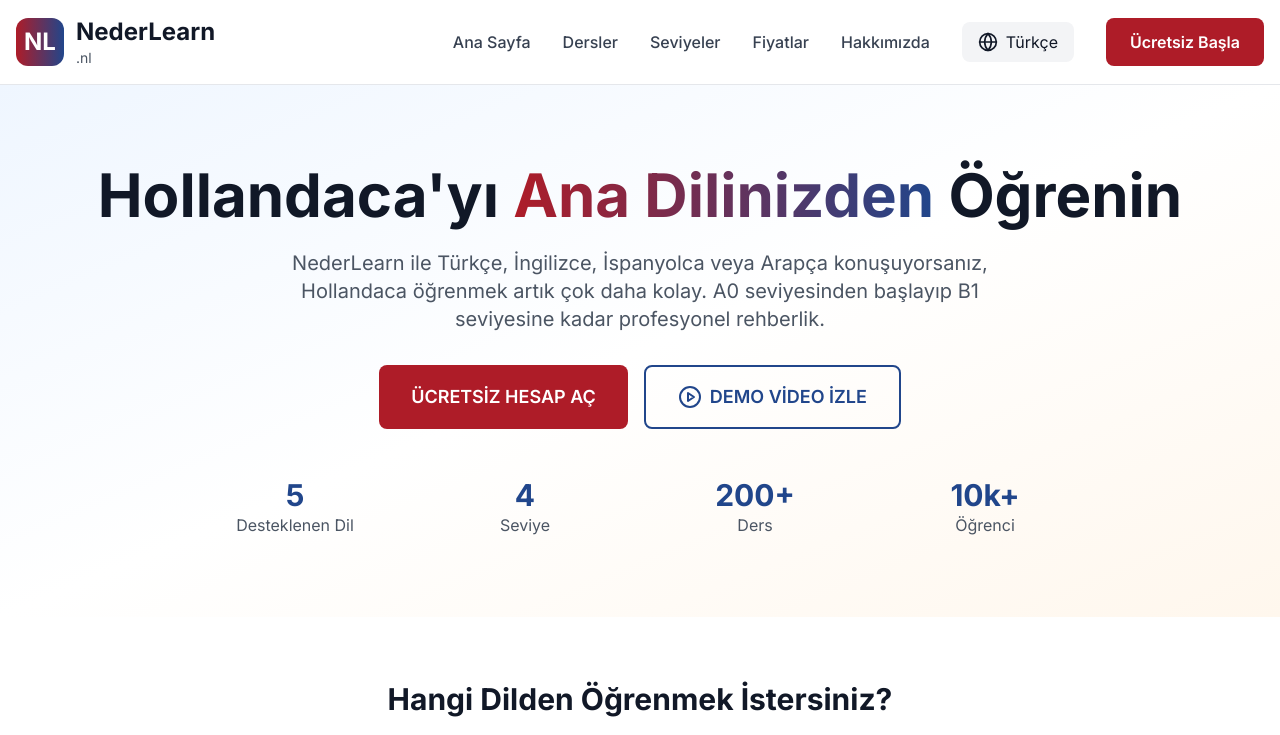
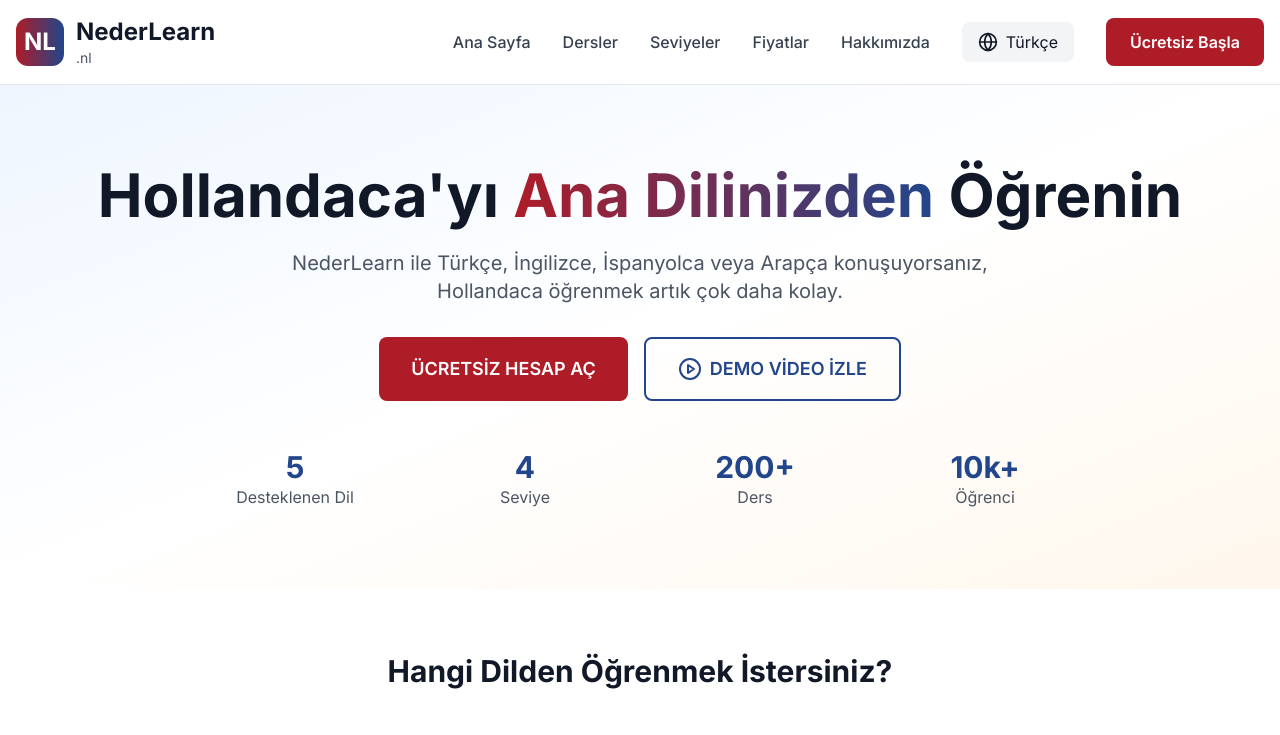
Before and after one commit to cosmuslum/nextjs-boilerplate, a Next.js app: page / in a window 1280 px wide. Shown: the top 735 px of the page. Built offline with nearby package versions, Linux system fonts and the light colour scheme.

Commit message:
Update Hero.tsx

```diff
--- a/components/Hero.tsx
+++ b/components/Hero.tsx
@@ -19,8 +19,7 @@
 
         <p className="text-xl text-gray-600 mb-8 max-w-3xl mx-auto">
           NederLearn ile Türkçe, İngilizce, İspanyolca veya Arapça konuşuyorsanız,
-          Hollandaca öğrenmek artık çok daha kolay. A0 seviyesinden başlayıp
-          B1 seviyesine kadar profesyonel rehberlik.
+          Hollandaca öğrenmek artık çok daha kolay.
         </p>
 
         <div className="flex flex-col sm:flex-row gap-4 justify-center mb-12">
@@ -36,12 +35,11 @@
           </button>
         </div>
 
-        {/* Video Modal */}
         {showVideo && (
           <div className="fixed inset-0 bg-black/70 z-50 flex items-center justify-center p-4">
             <div className="bg-white rounded-xl p-4 max-w-4xl w-full">
               <div className="flex justify-between items-center mb-4">
-                <h3 className="text-xl font-bold">NederLearn Tanıtım Videosu</h3>
+                <h3 className="text-xl font-bold">NederLearn Tanıtım</h3>
                 <button
                   onClick={() => setShowVideo(false)}
                   className="text-gray-500 hover:text-gray-800"
@@ -59,7 +57,6 @@
           </div>
         )}
 
-        {/* İstatistikler */}
         <div className="grid grid-cols-2 md:grid-cols-4 gap-6 max-w-4xl mx-auto">
           <div className="text-center">
             <div className="text-3xl font-bold text-nederland-blue">5</div>
```
